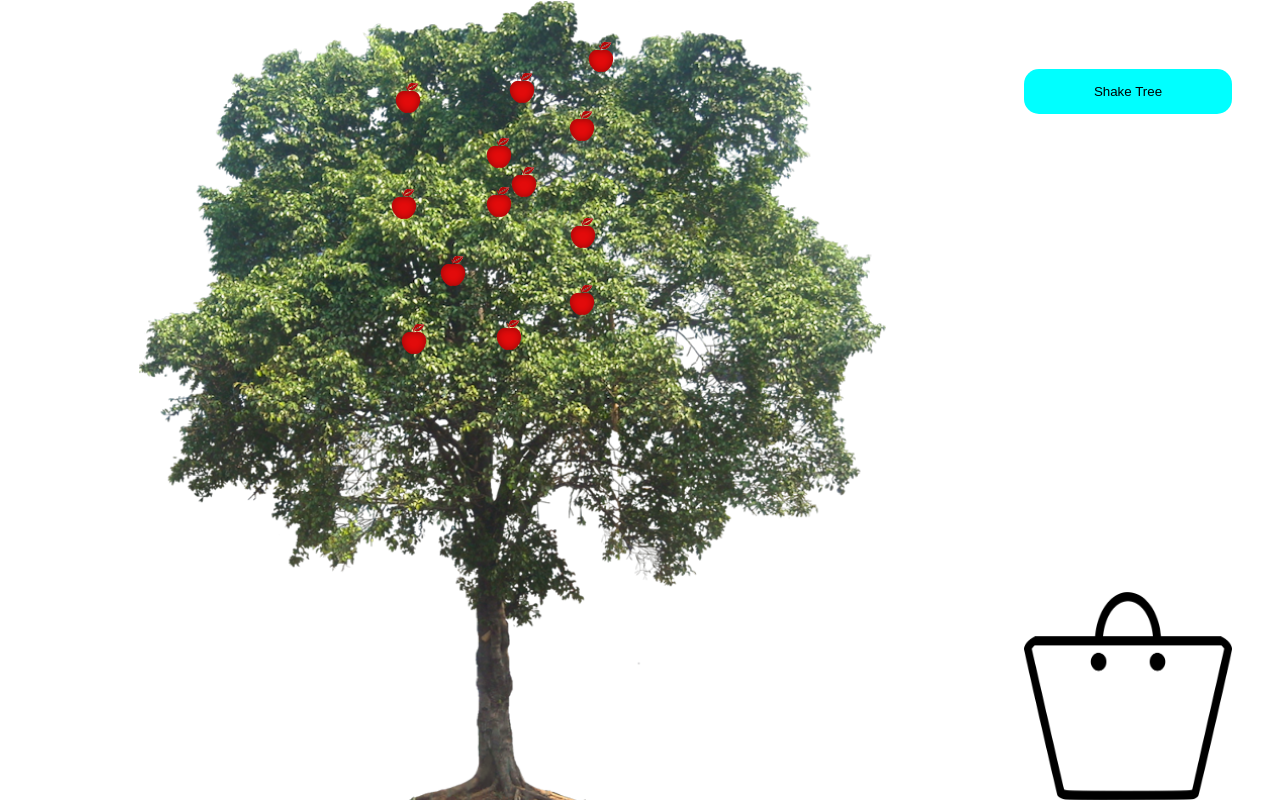
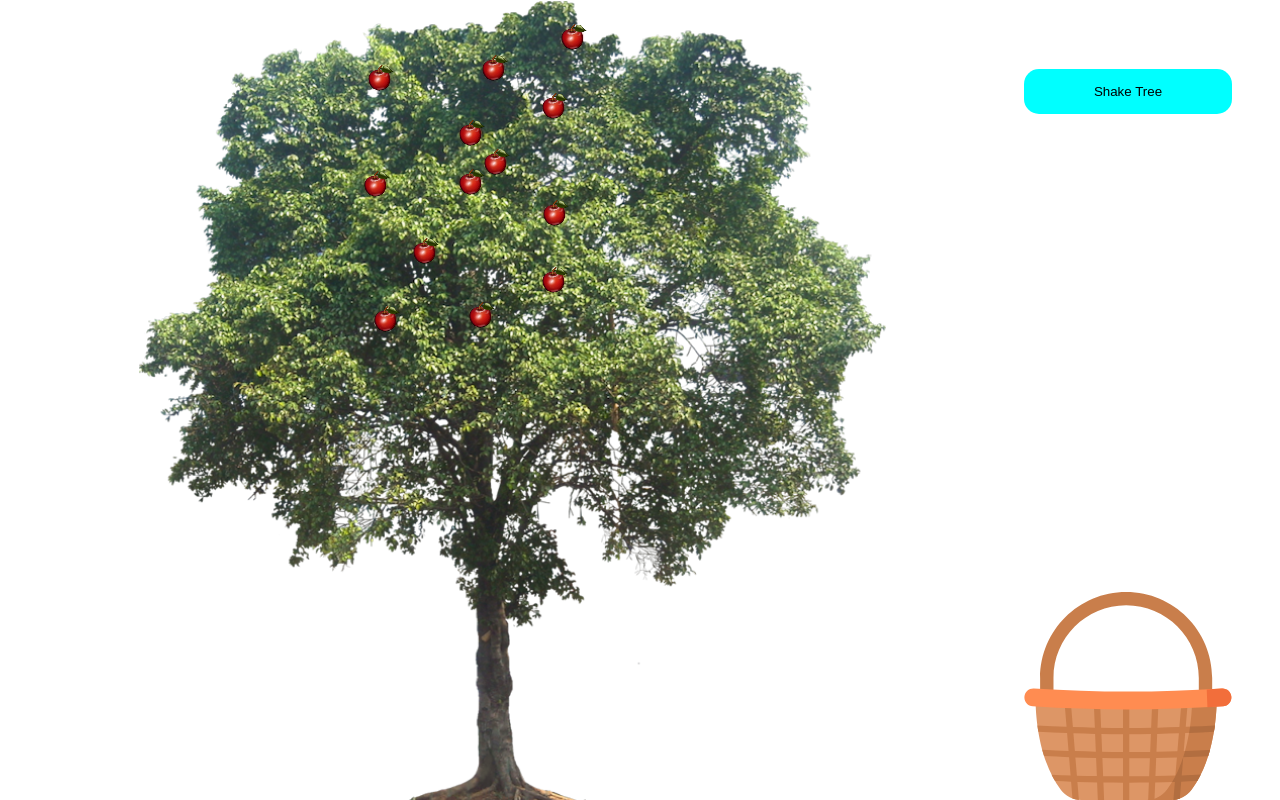
Before and after one commit to sabitalizade/shakingtree, a React (Create React App) app: page / in a window 1280 px wide. Built offline with nearby package versions, Linux system fonts and the light colour scheme.

Commit message:
basket icon change and apple in basket idea changed

```diff
--- a/src/App.js
+++ b/src/App.js
@@ -4,120 +4,122 @@ import "./App.scss";
 const initialValue = [
   {
     id: 1,
-    top: Math.floor(Math.random() * 300) + 70,
-    left: Math.floor(Math.random() * 300) + 30,
+    top: Math.floor(Math.random() * 300) +1,
+    left: Math.floor(Math.random() * 300) +1,
   },
   {
     id: 2,
-    top: Math.floor(Math.random() * 300) + 70,
-    left: Math.floor(Math.random() * 300) + 30,
+    top: Math.floor(Math.random() * 300) +1,
+    left: Math.floor(Math.random() * 300) +1,
   },
   {
     id: 3,
-    top: Math.floor(Math.random() * 300) + 70,
-    left: Math.floor(Math.random() * 300) + 30,
+    top: Math.floor(Math.random() * 300) +1,
+    left: Math.floor(Math.random() * 300) +1,
   },
   {
     id: 4,
-    top: Math.floor(Math.random() * 300) + 70,
-    left: Math.floor(Math.random() * 300) + 30,
+    top: Math.floor(Math.random() * 300) +1,
+    left: Math.floor(Math.random() * 300) +1,
   },
   {
     id: 5,
-    top: Math.floor(Math.random() * 300) + 70,
-    left: Math.floor(Math.random() * 300) + 30,
+    top: Math.floor(Math.random() * 300) +1,
+    left: Math.floor(Math.random() * 300) +1,
   },
   {
     id: 6,
-    top: Math.floor(Math.random() * 300) + 70,
-    left: Math.floor(Math.random() * 300) + 30,
+    top: Math.floor(Math.random() * 300) +1,
+    left: Math.floor(Math.random() * 300) +1,
   },
   {
     id: 7,
-    top: Math.floor(Math.random() * 300) + 70,
-    left: Math.floor(Math.random() * 300) + 30,
+    top: Math.floor(Math.random() * 300) +1,
+    left: Math.floor(Math.random() * 300) +1,
   },
   {
     id: 8,
-    top: Math.floor(Math.random() * 300) + 70,
-    left: Math.floor(Math.random() * 300) + 30,
+    top: Math.floor(Math.random() * 300) +1,
+    left: Math.floor(Math.random() * 300) +1,
   },
   {
     id: 9,
-    top: Math.floor(Math.random() * 300) + 70,
-    left: Math.floor(Math.random() * 300) + 30,
+    top: Math.floor(Math.random() * 300) +1,
+    left: Math.floor(Math.random() * 300) +1,
   },
   {
     id: 10,
-    top: Math.floor(Math.random() * 300) + 70,
-    left: Math.floor(Math.random() * 300) + 30,
+    top: Math.floor(Math.random() * 300) +1,
+    left: Math.floor(Math.random() * 300) +1,
   },
   {
     id: 11,
-    top: Math.floor(Math.random() * 300) + 70,
-    left: Math.floor(Math.random() * 300) + 30,
+    top: Math.floor(Math.random() * 300) +1,
+    left: Math.floor(Math.random() * 300) +1,
   },
   {
     id: 12,
-    top: Math.floor(Math.random() * 300) + 70,
-    left: Math.floor(Math.random() * 300) + 30,
+    top: Math.floor(Math.random() * 300) +1,
+    left: Math.floor(Math.random() * 300) +1,
   },
   {
     id: 13,
-    top: Math.floor(Math.random() * 300) + 70,
-    left: Math.floor(Math.random() * 300) + 30,
+    top: Math.floor(Math.random() * 300) +1,
+    left: Math.floor(Math.random() * 300) +1,
   },
 ];
 
-// const basket = [
-//   {
-//     id:2,
-//     top:Math.floor(Math.random() * 300) + 70,
-//     left:Math.floor(Math.random() * 300) + 30
-//   },
-// ]
 function App() {
   const [state, setState] = useState(initialValue);
-  const [shake, setShake] = useState(false)
-  const [basket, setBasket] = useState([])
+  const [shake, setShake] = useState(false);
+  const [basket, setBasket] = useState([]);
   console.log(basket);
   console.log(state);
   const handleShake = () => {
-    setShake(true)
+    setShake(true);
     setTimeout(() => {
-      const randomId = Math.floor(Math.random() * state.length) + 1;
+      const randomId = Math.floor(Math.random() * (state.length + basket.length)) + 1;
       // console.log(randomId)
-      state.find((item) => item.id === randomId ? setBasket([...basket,item])  : null)
+
+      setTimeout(() => {
+        state.find((item) =>
+        item.id === randomId ? setBasket([...basket, item]) : null
+      );
+      }, 2000);
+
       setState(
-         state.map((item) => item.id === randomId ? {...item,drop:true}  : item)
+        state.map((item) =>
+          item.id === randomId ? { ...item, drop: true } : item
+        )
       );
-      setShake(false)
+      setShake(false);
       setTimeout(() => {
         setState(
-          state.map((item) => item.id === randomId ? {...item,dNone:true}  : item)
-       );
+          state.filter((item) =>
+            item.id !== randomId
+          )
+        );
       }, 1900);
     }, 3000);
-
-
-
   };
 
   return (
     <div className="app">
-      <div className={shake?"shakeTree container":"container"}>
+      <div className={shake ? "shakeTree container" : "container"}>
         <div className="apples">
-          {state.map((item) => (
+          {state.map((item,id) => (
             <div
-              style={{ top: item.top,display:item.dNone?"none":null }}
+              style={{ top: item.top}}
               key={item.id}
-              className={item.drop?"animation appleContainer":"appleContainer"}
+              className={
+                item.drop ? "animation appleContainer" : "appleContainer"
+              }
             >
               <img
                 style={{ left: item.left }}
                 className="apple"
-                src="./images/apple.svg"
-                alt=""
+                src="./images/apple01.svg"
+                alt={id}
               />
             </div>
           ))}
@@ -129,20 +131,20 @@ function App() {
           Shake Tree
         </button>
         <div className="basketContainer">
-          <img className="basket" src="./images/basket.png" alt="" />
-
-          {
-            basket.map((basketItem,id)=>(
-              <img
-              key={id}
-            style={{ left: `calc(37px + ${(id)*25}px  )` }}
-            className="apple"
-            src="./images/apple.svg"
-            alt=""
-          />
-            ))
-          }
-
+          <img className="basket" src="./images/basket.svg" alt="" />
+           <div className="basketDiv">
+              {basket.map((basketItem, id) => (
+                <img
+                  key={id}
+                  style={{
+                    left:basketItem.left/2.3
+                  }}
+                  className="apple"
+                  src="./images/apple01.svg"
+                  alt={id}
+                />
+              ))}
+          </div>
         </div>
       </div>
     </div>
@@ -152,44 +154,6 @@ function App() {
 export default App;
 
 
-
-
-// <img
-//             style={{ left: "calc(37px + 25px  )" }}
-//             className="apple"
-//             src="./images/apple.svg"
-//             alt=""
-//           />
-//           <img
-//             style={{ left: "calc(37px + 25px + 25px)" }}
-//             className="apple"
-//             src="./images/apple.svg"
-//             alt=""
-//           />
-//           <img
-//             style={{ left: "calc(37px + 25px + 25px + )" }}
-//             className="apple"
-//             src="./images/apple.svg"
-//             alt=""
-//           />
-//           <img
-//             style={{ left: "calc(37px + 25px + 25px + 25px )" }}
-//             className="apple"
-//             src="./images/apple.svg"
-//             alt=""
-//           />
-//           <img
-//             style={{ left: "calc(37px + 25px + 25px + 25px + 25px )" }}
-//             className="apple"
-//             src="./images/apple.svg"
-//             alt=""
-//           />
-//           <img
-//             style={{ left: "calc(37px + 25px + 25px + 25px + 25px )" }}
-//             className="apple"
-//             src="./images/apple.svg"
-//             alt=""
-//           />
 //           <img
 //             style={{
 //               left: "calc(37px + 25px + 25px + 25px + 35px )",
--- a/src/App.scss
+++ b/src/App.scss
@@ -2,7 +2,11 @@
   overflow: hidden;
   display: flex;
   .shakeTree{
-    animation: shake 3s linear ;
+    // animation: shake 3s linear ;
+    animation: shake 0.82s cubic-bezier(.36,.07,.19,.97) both;
+    transform: translate3d(0, 0, 0);
+    backface-visibility: hidden;
+    perspective: 1000px;
   }
   .container{
     width: 80%;
@@ -13,7 +17,7 @@
       position: absolute ;
       width: 415px;
       height: calc(100% / 3);
-      // background-color: red;
+      padding-top: 50px;
       height: 100vh;
       display: flex;
       overflow:hidden ;
@@ -22,8 +26,6 @@
       }
       .appleContainer{
         position: relative;
-
-        // background-color: rgb(72, 255, 0);
         top: 80px;
         z-index: 8;
         height: 0;
@@ -57,17 +59,23 @@
     .basketContainer{
       display: flex;
       align-items: flex-end;
-      .apple{
+      justify-content: center;
+      .basketDiv{
         position: absolute;
-        width: 30px;
-        height: 30px;
-        bottom: 9px;
-        left: 37px;
-        z-index: 9;
+        width: 160px;
+        height: 130px;
+        .apple{
+          position: absolute;
+          width: 30px;
+          height: 30px;
+          z-index: 1;
+        }
+
       }
       .basket{
         width: 13rem;
         height: 13rem;
+        z-index: 2;
       }
     }
   }
@@ -82,66 +90,83 @@
   }
 }
 
-@keyframes shake{
-  0%{
-    transform: rotate(0deg);
-  }
-  5%{
-    transform: rotate(0.3deg);
-  }
-  10%{
-    transform: rotate(0deg);
-  }
-  15%{
-    transform: rotate(-0.3deg);
-  }
-  20%{
-    transform: rotate(0deg);
-  }
-  25%{
-    transform: rotate(0.3deg);
-  }
-  30%{
-    transform: rotate(0deg);
-  }
-  35%{
-    transform: rotate(-0.3deg);
-  }
-  40%{
-    transform: rotate(0deg);
-  }
-  45%{
-    transform: rotate(0.3deg);
-  }
-  50%{
-    transform: rotate(0deg);
+@keyframes shake {
+  10%, 90% {
+    transform: translate3d(-1px, 0, 0);
   }
 
-  55%{
-    transform: rotate(-0.3deg);
+  20%, 80% {
+    transform: translate3d(2px, 0, 0);
   }
-  60%{
-    transform: rotate(0deg);
+
+  30%, 50%, 70% {
+    transform: translate3d(-4px, 0, 0);
   }
-  65%{
-    transform: rotate(0.3deg);
-  }
-  75%{
-    transform: rotate(0deg);
-  }
-  80%{
-    transform: rotate(-0.3deg);
-  }
-  85%{
-    transform: rotate(0deg);
-  }
-  90%{
-    transform: rotate(0.3deg);
-  }
-  95%{
-    transform: rotate(0deg);
-  }
-  100%{
-    transform: rotate(-0.3deg);
+
+  40%, 60% {
+    transform: translate3d(4px, 0, 0);
   }
 }
+
+// @keyframes shake{
+//   0%{
+//     transform: skewX(0deg);
+//   }
+//   5%{
+//     transform: skewX(0.2deg);
+//   }
+//   10%{
+//     transform: skewX(0deg);
+//   }
+//   15%{
+//     transform: skewX(-0.2deg);
+//   }
+//   20%{
+//     transform: skewX(0deg);
+//   }
+//   25%{
+//     transform: skewX(0.2deg);
+//   }
+//   30%{
+//     transform: skewX(0deg);
+//   }
+//   35%{
+//     transform: skewX(-0.2deg);
+//   }
+//   40%{
+//     transform: skewX(0deg);
+//   }
+//   45%{
+//     transform: skewX(0.2deg);
+//   }
+//   50%{
+//     transform: skewX(0deg);
+//   }
+//   55%{
+//     transform: skewX(-0.2deg);
+//   }
+//   60%{
+//     transform: skewX(0deg);
+//   }
+//   65%{
+//     transform: skewX(0.2deg);
+//   }
+//   75%{
+//     transform: skewX(0deg);
+//   }
+//   80%{
+//     transform: skewX(-0.2deg);
+//   }
+//   85%{
+//     transform: skewX(0deg);
+//   }
+//   90%{
+//     transform: skewX(0.2deg);
+//   }
+//   95%{
+//     transform: skewX(0deg);
+//   }
+//   100%{
+//     transform: skewX(-0.2deg);
+//   }
+// }
--- a/src/index.scss
+++ b/src/index.scss
@@ -5,6 +5,7 @@ body {
     sans-serif;
   -webkit-font-smoothing: antialiased;
   -moz-osx-font-smoothing: grayscale;
+  // background-color: #0D1117;
 }
 
 code {
```
Also changed, not shown: public/images/apple01.svg (added), public/images/basket.svg (added).
